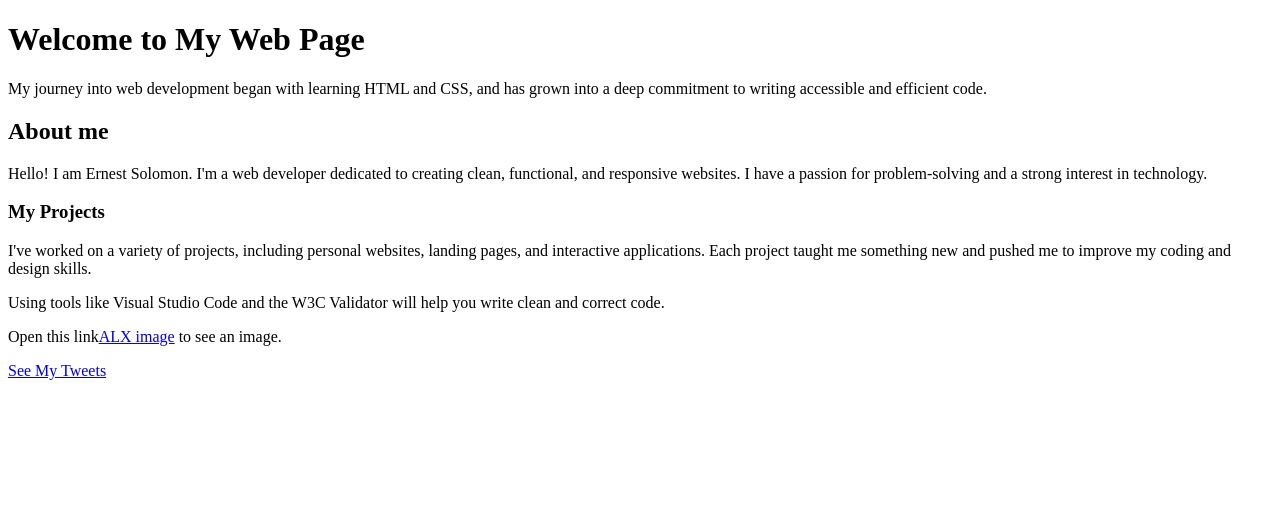
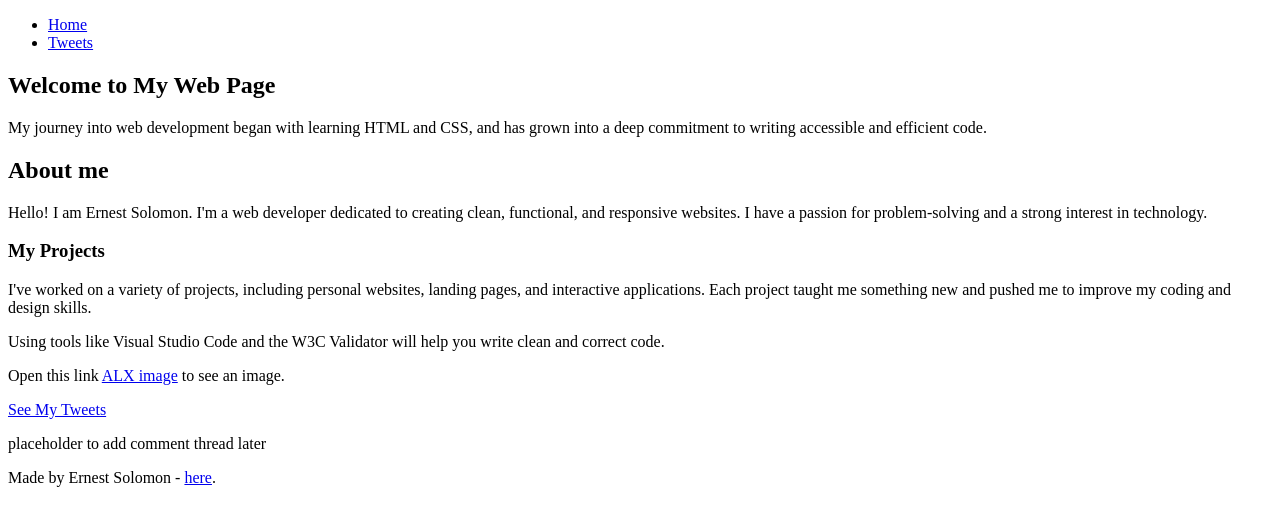
Before and after one commit to Ernest-Solomon/My_First_Portfolio, a plain HTML site: page html_basic/index.html in a window 1280 px wide. Drawn offline with Linux system fonts and the light colour scheme.

Commit message:
Add make a cool website codes

```diff
--- a/html_basic/index.html
+++ b/html_basic/index.html
@@ -5,7 +5,18 @@
   <meta name="viewport" content="width=device-width, initial-scale=1.0">
   <title>My_First_Portfolio</title>
 </head>
+
 <body>
+
+  <header>
+    <ul>
+      <li><a href="index.html">Home</a></li>
+      <li><a href="tweets.html">Tweets</a></li>
+    </ul>
+  </header>
+
+  <main>
+    <article>
       <h1>Welcome to My Web Page</h1>
       <p>My journey into web development began with learning HTML and CSS, and has grown into a deep commitment to writing accessible and efficient code.</p>
       <h2>About me</h2>
@@ -13,7 +24,21 @@
       <h3>My Projects</h3>
       <p>I've worked on a variety of projects, including personal websites, landing pages, and interactive applications. Each project taught me something new and pushed me to improve my coding and design skills.</p>
       <p>Using tools like Visual Studio Code and the W3C Validator will help you write clean and correct code.</p>
-    <p>Open this link<a href="https://i.ibb.co/gTDZZT8/ALX-Logo-07.png" target="_blank">ALX image</a> to see an image.</p>
+
+      <p>Open this link <a href="https://i.ibb.co/gTDZZT8/ALX-Logo-07.png" target="_blank">ALX image</a> to see an image.</p>
+
       <p><a href="tweets.html">See My Tweets</a></p>
+    </article>
+
+    <aside>
+      <p>placeholder to add comment thread later</p>
+    </aside>
+
+  </main>
+
+  <footer>
+    <p>Made by Ernest Solomon - <a href="https://github.com/ernest-solomon" target="_blank">here</a>.</p>
+  </footer>
+
 </body>
 </html>
```
Lines whose indentation alone changed are shown as unchanged.
